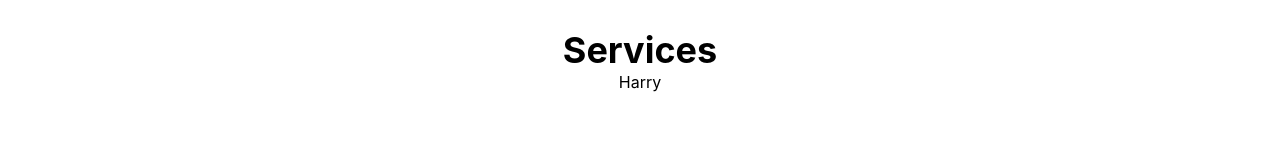
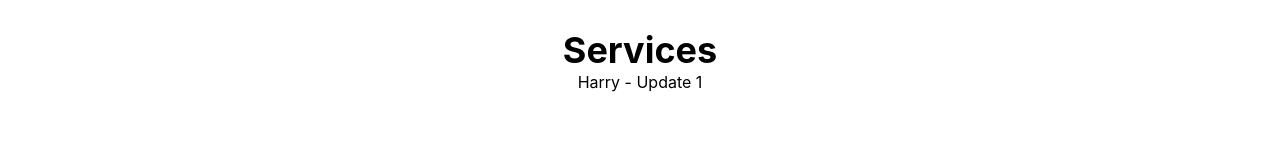
Before and after one commit to eringz/timeless-media-studio, a Next.js app: page / in a window 1280 px wide. Shown: the part 1405-1565 px from the top of the page. Built offline with nearby package versions, Linux system fonts and the light colour scheme.

Commit message:
update lang

```diff
--- a/app/page.tsx
+++ b/app/page.tsx
@@ -51,7 +51,7 @@ export default function Home() {
       <div className="services flex flex-col items-center h-120 ">
         <h2 className="text-4xl font-bold">Services</h2>
         <div className="cards ">
-          <div>Harry</div>
+          <div>Harry - Update 1</div>
         </div>
       </div>
       <div className="gallery">
```
